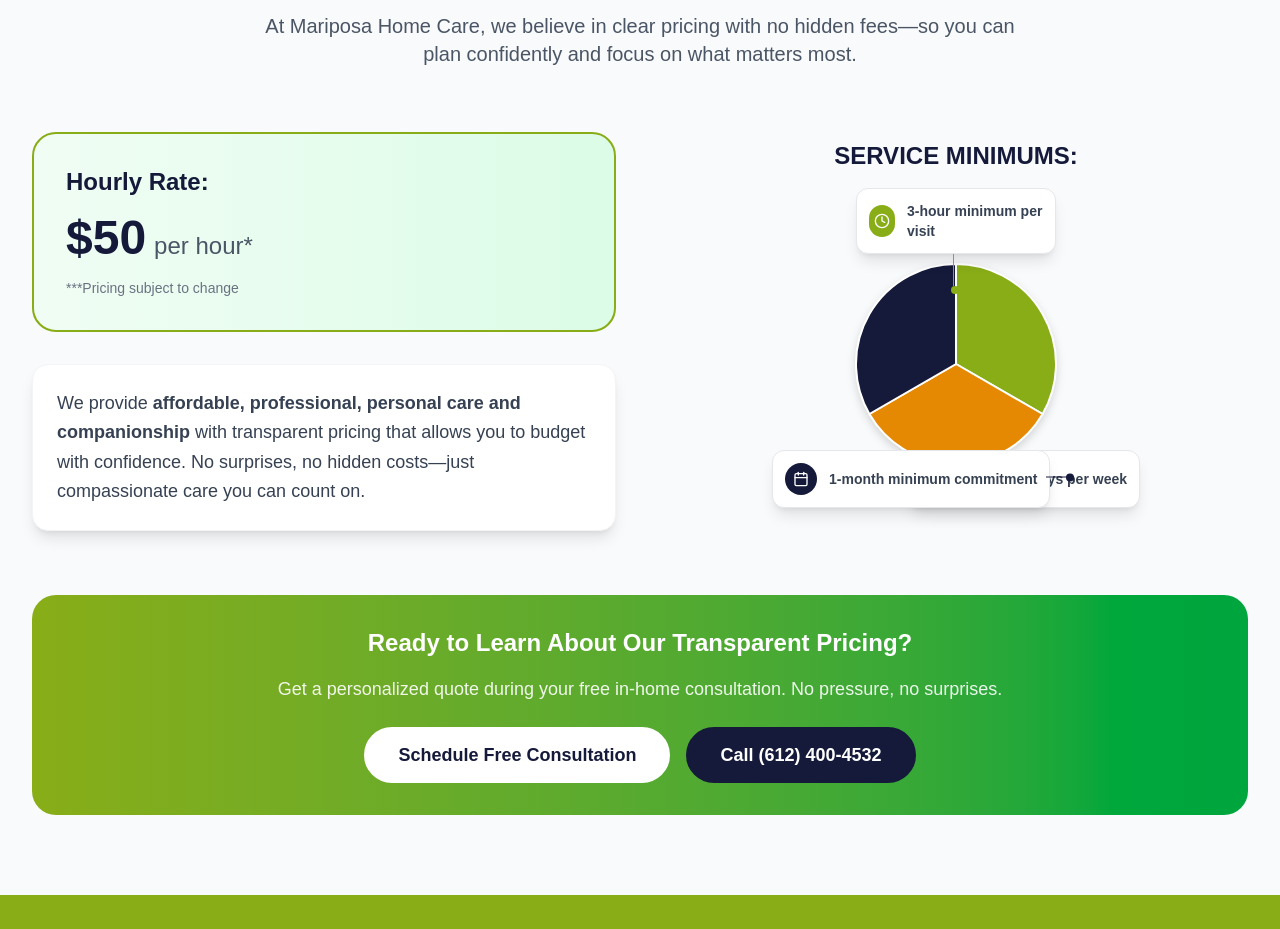
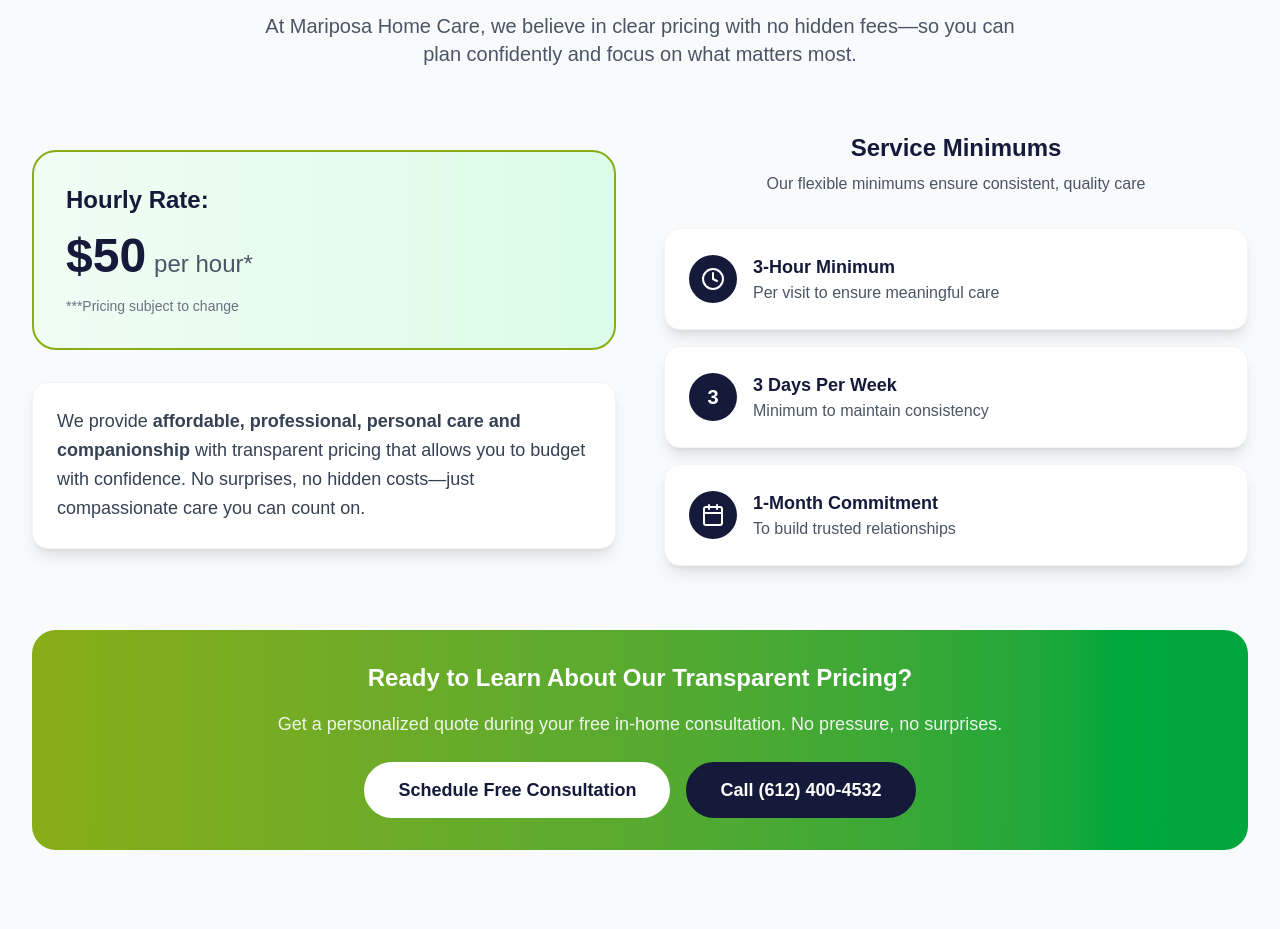
Before and after one commit to brendonwanderlust/mariposa-home-site, a React (Vite) app: page /seniors in a window 1280 px wide. Shown: the part 2480-3409 px from the top of the page. Built offline with nearby package versions, Linux system fonts and the light colour scheme.

Commit message:
added pricing updates

```diff
--- a/src/components/Pricing.tsx
+++ b/src/components/Pricing.tsx
@@ -125,114 +125,67 @@
           </div>
 
           {/* Right Column - Service Minimums */}
-          <div className="relative">
+          <div>
             <div className="text-center mb-8">
               <h3 className="text-2xl font-bold text-mariposa-navy mb-2">
-                SERVICE MINIMUMS:
+                Service Minimums
               </h3>
+              <p className="text-gray-600">
+                Our flexible minimums ensure consistent, quality care
+              </p>
             </div>
 
-            {/* SVG Pie Chart */}
-            <div className="relative w-80 h-80 mx-auto">
-              <div className="absolute inset-0 flex items-center justify-center">
-                <svg
-                  width="240"
-                  height="240"
-                  viewBox="0 0 240 240"
-                  className="drop-shadow-lg"
-                >
-                  {/* Three 120-degree segments */}
-                  {createPieSlice(-90, 30, colors[0])} {/* Top segment */}
-                  {createPieSlice(30, 150, colors[1])}{" "}
-                  {/* Bottom-right segment */}
-                  {createPieSlice(150, 270, colors[2])}{" "}
-                  {/* Bottom-left segment */}
-                </svg>
-              </div>
-
-              {/* Service Minimum Callouts */}
-
-              {/* Top - 3-hour minimum */}
-              <div className="absolute -top-4 left-1/2 transform -translate-x-1/2">
-                <div className="bg-white rounded-xl p-3 shadow-lg border border-gray-200 min-w-[200px]">
-                  <div className="flex items-center">
-                    <div
-                      className="w-8 h-8 rounded-full flex items-center justify-center mr-3"
-                      style={{ backgroundColor: colors[0] }}
-                    >
-                      <Clock className="w-4 h-4 text-white" />
-                    </div>
-                    <div className="text-sm font-semibold text-gray-700">
-                      3-hour minimum per visit
-                    </div>
+            {/* Service Minimum Cards */}
+            <div className="space-y-4">
+              <div className="bg-white rounded-2xl p-6 shadow-lg border border-gray-100">
+                <div className="flex items-center">
+                  <div
+                    className={`w-12 h-12 rounded-full flex items-center justify-center mr-4 bg-mariposa-navy`}
+                  >
+                    <Clock className="w-6 h-6 text-white" />
                   </div>
-                </div>
-                {/* Connector */}
-                <div className="absolute top-full left-1/2 transform -translate-x-1/2">
-                  <div
-                    className="w-px h-8"
-                    style={{ backgroundColor: colors[0] }}
-                  ></div>
-                  <div
-                    className="w-2 h-2 rounded-full -ml-0.5"
-                    style={{ backgroundColor: colors[0] }}
-                  ></div>
+                  <div>
+                    <h4 className="text-lg font-bold text-mariposa-navy">
+                      3-Hour Minimum
+                    </h4>
+                    <p className="text-gray-600">
+                      Per visit to ensure meaningful care
+                    </p>
+                  </div>
                 </div>
               </div>
 
-              {/* Bottom Right - 3 days per week */}
-              <div className="absolute bottom-4 right-0 transform translate-x-6">
-                <div className="bg-white rounded-xl p-3 shadow-lg border border-gray-200 min-w-[200px]">
-                  <div className="flex items-center">
-                    <div
-                      className="w-8 h-8 rounded-full flex items-center justify-center mr-3 text-sm font-bold text-white"
-                      style={{ backgroundColor: colors[1] }}
-                    >
-                      3
-                    </div>
-                    <div className="text-sm font-semibold text-gray-700">
-                      At least 3 days per week
-                    </div>
+              <div className="bg-white rounded-2xl p-6 shadow-lg border border-gray-100">
+                <div className="flex items-center">
+                  <div
+                    className={`w-12 h-12 rounded-full flex items-center justify-center mr-4 text-xl font-bold text-white bg-mariposa-navy `}
+                  >
+                    3
                   </div>
-                </div>
-                {/* Connector */}
-                <div className="absolute top-1/2 -left-6 transform -translate-y-1/2">
-                  <div
-                    className="h-px w-6"
-                    style={{ backgroundColor: colors[1] }}
-                  ></div>
-                  <div
-                    className="w-2 h-2 rounded-full -mt-1"
-                    style={{ backgroundColor: colors[1] }}
-                  ></div>
+                  <div>
+                    <h4 className="text-lg font-bold text-mariposa-navy">
+                      3 Days Per Week
+                    </h4>
+                    <p className="text-gray-600">
+                      Minimum to maintain consistency
+                    </p>
+                  </div>
                 </div>
               </div>
 
-              {/* Bottom Left - 1-month commitment */}
-              <div className="absolute bottom-4 left-0 transform -translate-x-6">
-                <div className="bg-white rounded-xl p-3 shadow-lg border border-gray-200 min-w-[200px]">
-                  <div className="flex items-center">
-                    <div
-                      className="w-8 h-8 rounded-full flex items-center justify-center mr-3"
-                      style={{ backgroundColor: colors[2] }}
-                    >
-                      <Calendar className="w-4 h-4 text-white" />
-                    </div>
-                    <div className="text-sm font-semibold text-gray-700">
-                      1-month minimum commitment
-                    </div>
+              <div className="bg-white rounded-2xl p-6 shadow-lg border border-gray-100">
+                <div className="flex items-center">
+                  <div className="w-12 h-12 rounded-full flex items-center justify-center mr-4 bg-mariposa-navy">
+                    <Calendar className="w-6 h-6 text-white" />
                   </div>
-                </div>
-                {/* Connector */}
-                <div className="absolute top-1/2 right-0 transform -translate-y-1/2 translate-x-6">
-                  <div
-                    className="h-px w-6"
-                    style={{ backgroundColor: colors[2] }}
-                  ></div>
-                  <div
-                    className="w-2 h-2 rounded-full -mt-1 ml-5"
-                    style={{ backgroundColor: colors[2] }}
-                  ></div>
+                  <div>
+                    <h4 className="text-lg font-bold text-mariposa-navy">
+                      1-Month Commitment
+                    </h4>
+                    <p className="text-gray-600">
+                      To build trusted relationships
+                    </p>
+                  </div>
                 </div>
               </div>
             </div>
```
